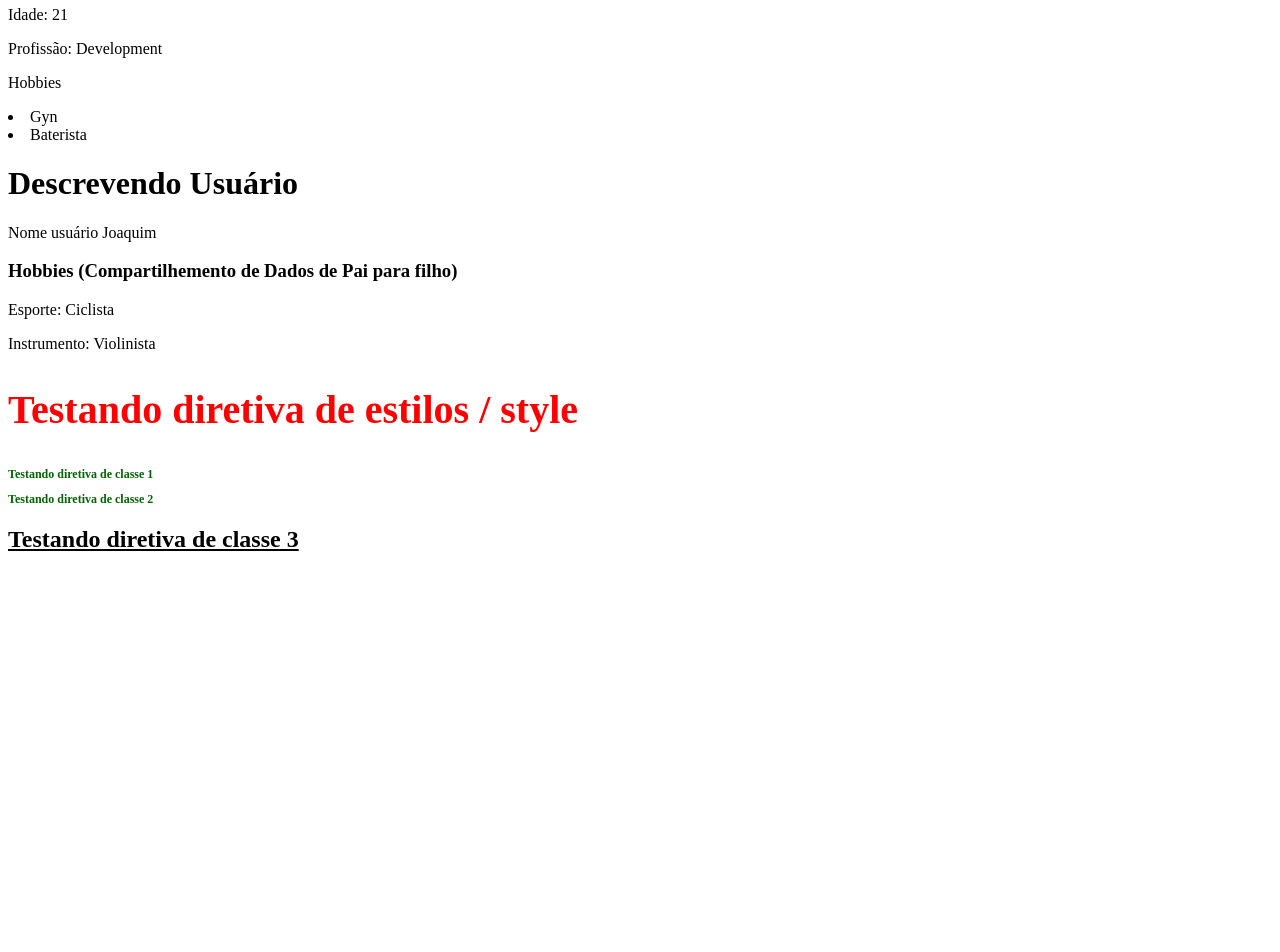
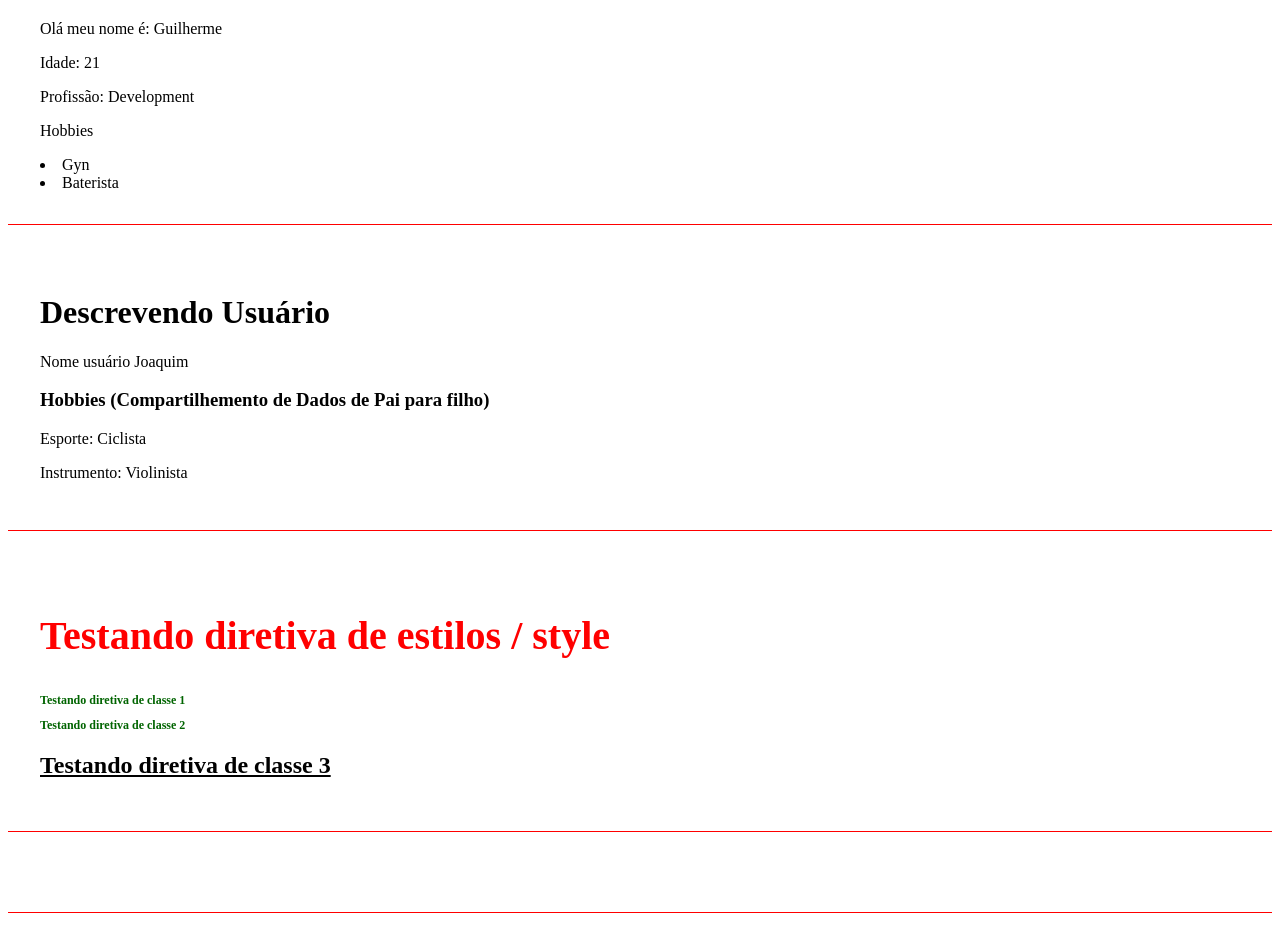
Before and after one commit to Guilh3rmeCabral/Angular, an Angular app: page / in a window 1280 px wide. Shown: the part 108-1060 px from the top of the page. Built offline with nearby package versions, Linux system fonts and the light colour scheme.

Commit message:
refactor: add uma classe global para melhor separação dos assuntos

```diff
--- a/src/app/app.component.html
+++ b/src/app/app.component.html
@@ -8,3 +8,4 @@
 >
 </app-parent-data>
 <app-directives></app-directives>
+<app-if-render></app-if-render>
--- a/src/app/app.module.ts
+++ b/src/app/app.module.ts
@@ -6,13 +6,15 @@ import { AppComponent } from './app.component';
 import { FirstComponentComponent } from './components/first-component/first-component.component';
 import { ParentDataComponent } from './components/parent-data/parent-data.component';
 import { DirectivesComponent } from './components/directives/directives.component';
+import { IfRenderComponent } from './components/if-render/if-render.component';
 
 @NgModule({
   declarations: [
     AppComponent,
     FirstComponentComponent,
     ParentDataComponent,
-    DirectivesComponent
+    DirectivesComponent,
+    IfRenderComponent
   ],
   imports: [
     BrowserModule,
--- a/src/app/components/directives/directives.component.html
+++ b/src/app/components/directives/directives.component.html
@@ -1,3 +1,4 @@
+<div class="aulas">
     <h2 [ngStyle]="{'font-size': size + 'px', font, color: color}">
         Testando diretiva de estilos / style
     </h2>
@@ -6,3 +7,5 @@
     <!-- Inserindo classes de forma dinamica -->
 
     <h2 [ngClass]="underline">Testando diretiva de classe 3</h2>
+
+</div>
--- a/src/app/components/first-component/first-component.component.html
+++ b/src/app/components/first-component/first-component.component.html
@@ -1,3 +1,4 @@
+<div class="aulas">
     <p>Olá meu nome é: {{name}}</p>
     <p>Idade: {{age}}</p>
     <p>Profissão: {{job}}</p>
@@ -5,3 +6,5 @@
     <p>Hobbies</p>
     <li>{{hobbies.esporte}}</li>
     <li>{{hobbies.instrumento}}</li>
+
+</div>
--- a/src/app/components/parent-data/parent-data.component.html
+++ b/src/app/components/parent-data/parent-data.component.html
@@ -1,6 +1,8 @@
-<h1>Descrevendo Usuário</h1>
-<p>Nome usuário {{userName}}</p>
+<div class="aulas">
+    <h1>Descrevendo Usuário</h1>
+    <p>Nome usuário {{userName}}</p>
 
-<h3>Hobbies (Compartilhemento de Dados de Pai para filho)</h3>
-<p>Esporte: {{userHobbies.esporte}}</p>
-<p>Instrumento: {{userHobbies.instrumento}}</p>
+    <h3>Hobbies (Compartilhemento de Dados de Pai para filho)</h3>
+    <p>Esporte: {{userHobbies.esporte}}</p>
+    <p>Instrumento: {{userHobbies.instrumento}}</p>
+</div>
```
Lines whose indentation alone changed are shown as unchanged.
